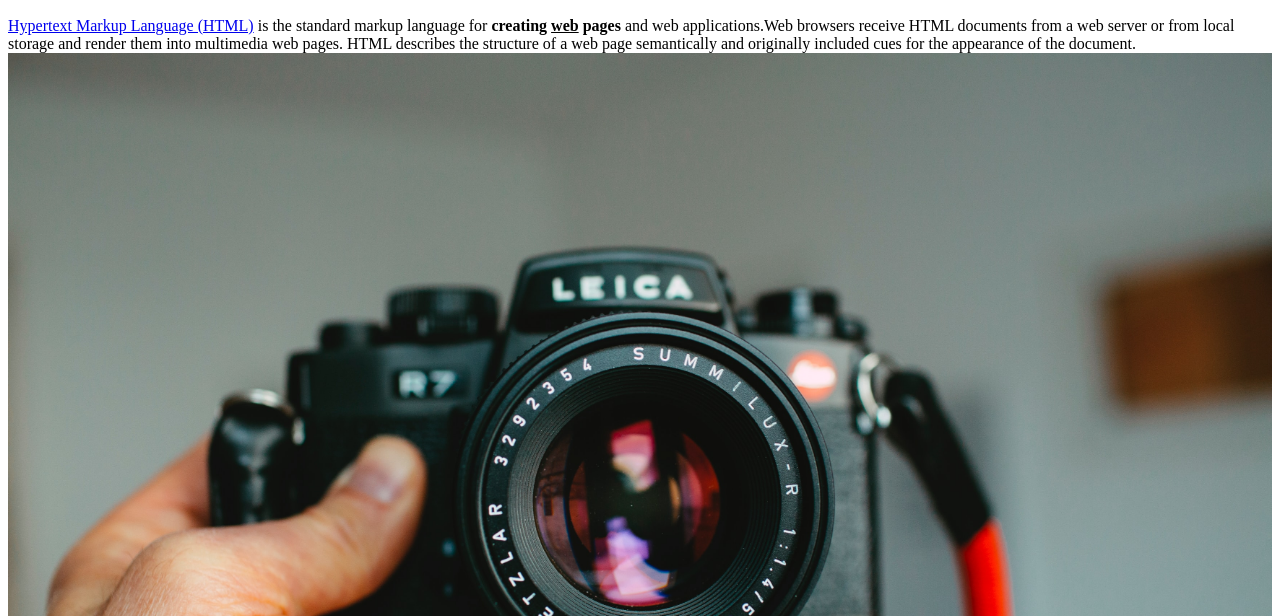
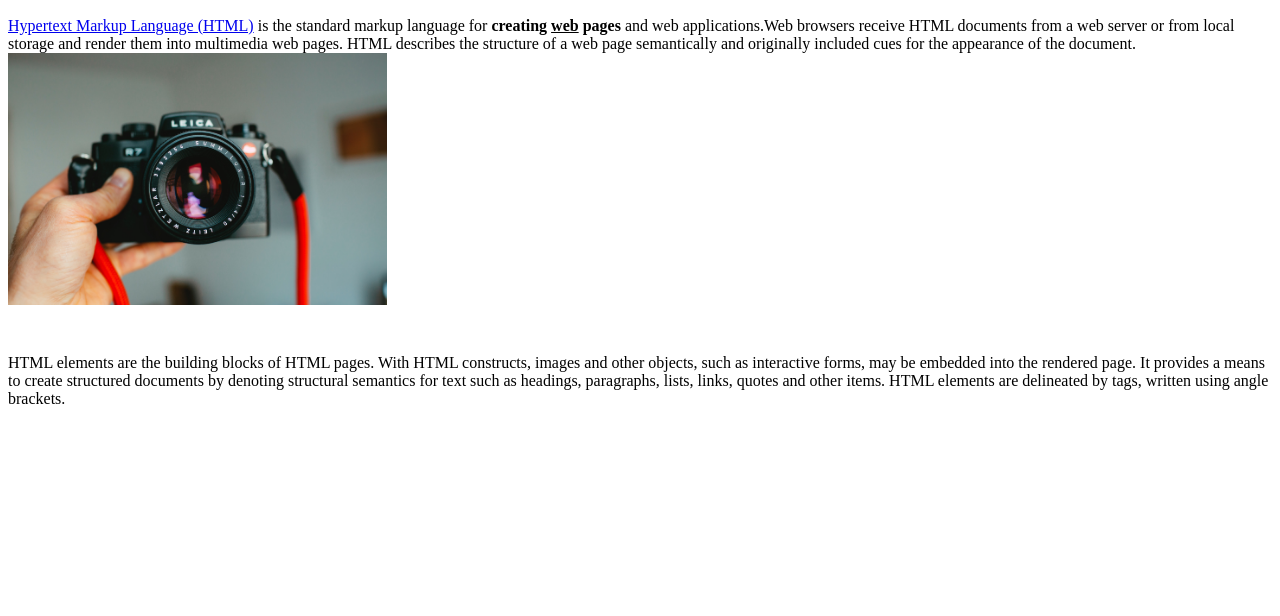
Before and after one commit to duck59/practice, a plain HTML site: page 1.html in a window 1280 px wide. Shown: the part 184-800 px from the top of the page. Drawn offline with Linux system fonts and the light colour scheme.

Commit message:
Update 1.html

```diff
--- a/1.html
+++ b/1.html
@@ -13,5 +13,5 @@
   </ol>
   <h2>HTML</h2>
   <p><a href="https://www.w3.org/TR/html5/" target="_blank" title="html5 speicification">Hypertext Markup Language (HTML)</a> is the standard markup language for <strong>creating <u>web</u> pages</strong> and web applications.Web browsers receive HTML documents from a web server or from local storage and render them into multimedia web pages. HTML describes the structure of a web page semantically and originally included cues for the appearance of the document.
-  <img src="camera.jpg" width="100%">
+  <img src="camera.jpg" width="30%">
   </p><p style="margin-top:45px;">HTML elements are the building blocks of HTML pages. With HTML constructs, images and other objects, such as interactive forms, may be embedded into the rendered page. It provides a means to create structured documents by denoting structural semantics for text such as headings, paragraphs, lists, links, quotes and other items. HTML elements are delineated by tags, written using angle brackets.
```
